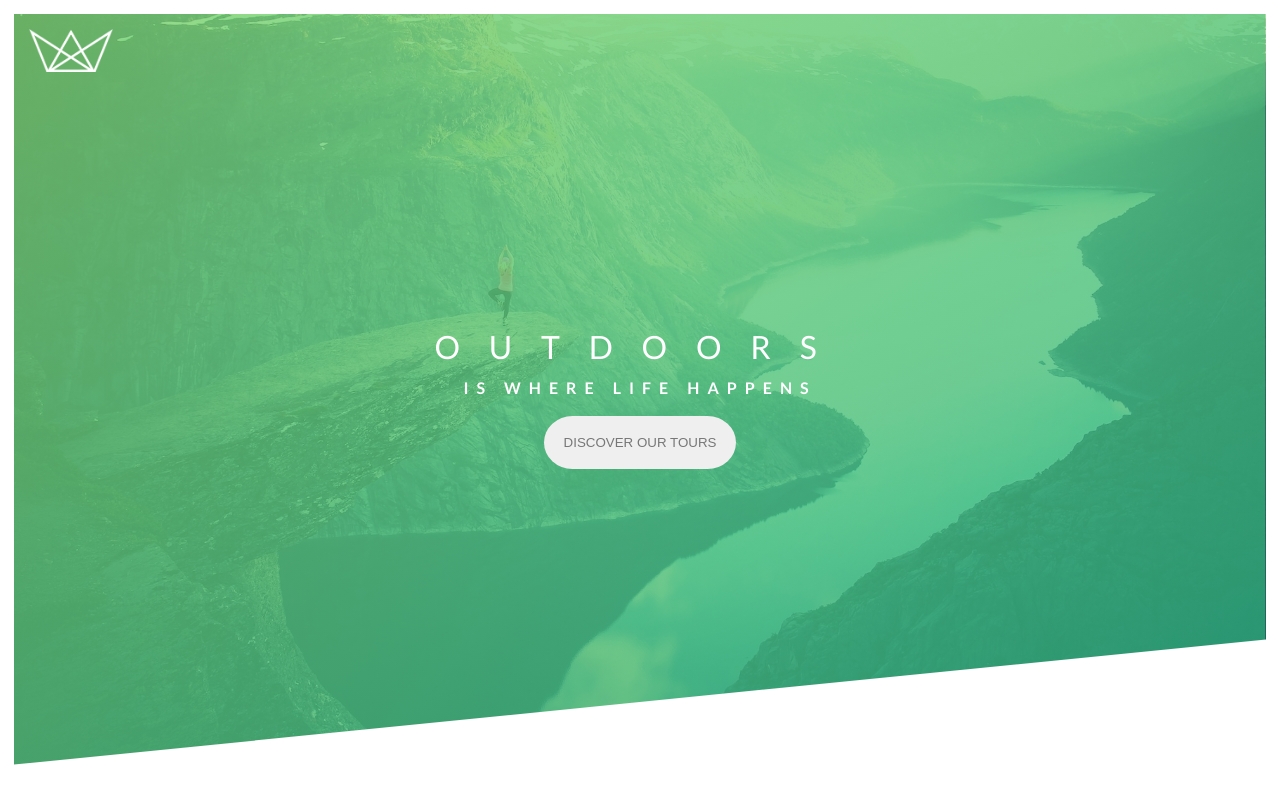
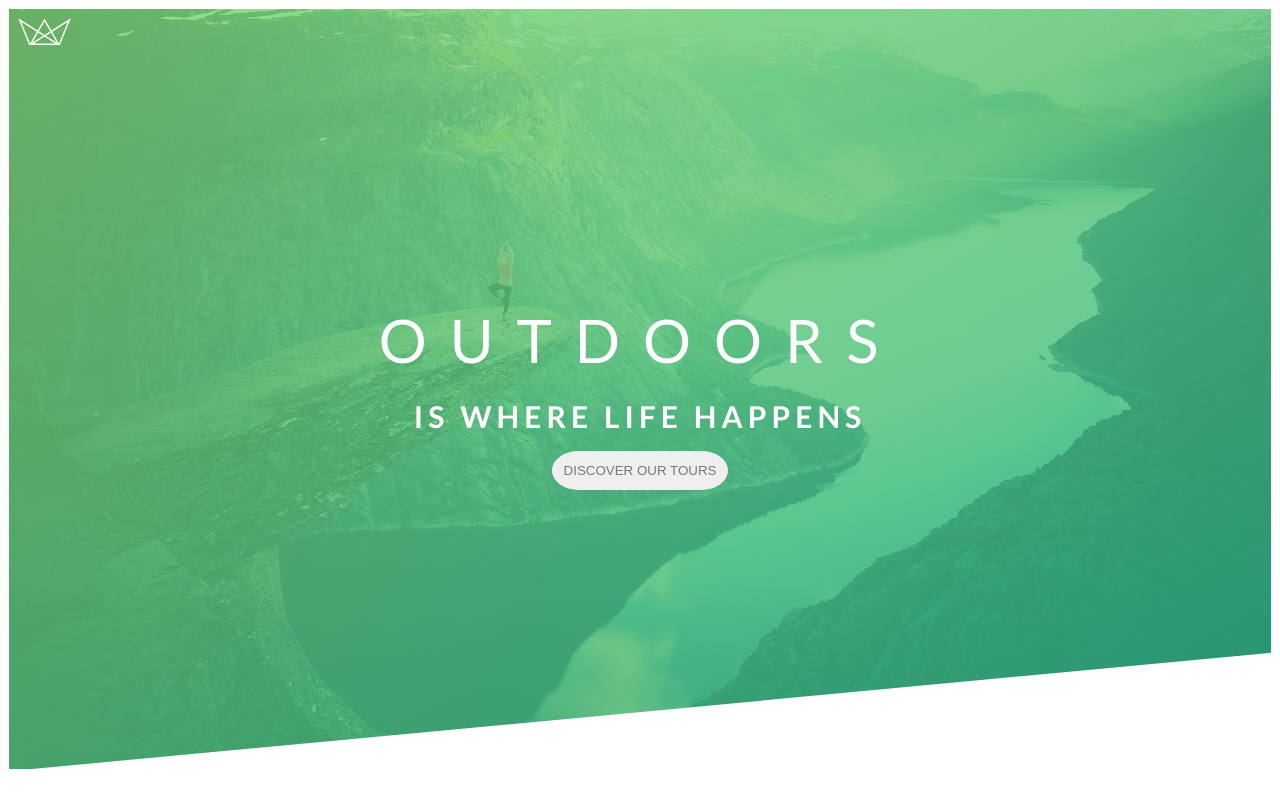
Before and after one commit to hanin77/Nature-tours-booking-landing-page, a PHP site: page / in a window 1280 px wide. Run offline with PHP 8.4, Linux system fonts and the light colour scheme; some libraries are stand-ins or nearby versions.

Commit message:
refactored code and implemented BEM for class naming

```diff
--- a/css/style.css
+++ b/css/style.css
@@ -7,20 +7,39 @@ Dark green: #28b485
 
 */
 
-* {
+*,
+*::after,
+*::before {
     margin: 0;
     padding:0;
-    box-sizing: border-box;
+    box-sizing: inherit;
 
+}
+
+html {
+    font-size: 62.5%;
+}
+
+@media only screen and (max-width:570px) {
+    html {
+        font-size: 37.5%;
+    }
+}
+
+@media only screen and (max-width:340px) {
+    html {
+        font-size: 25%;
+    }
 }
 
 body {
     font-family: 'Lato', sans-serif;
     font-weight: 400;
-    font-size: 16px;
+    font-size: 1.6rem;
     line-height: 1.7;
     color: #777;
-    padding: 0.9rem;
+    padding: .9rem;
+    box-sizing: border-box;
 }
 
 .header {
@@ -34,19 +53,16 @@ body {
         url('../img/hero.jpg');
     background-size: cover;
     background-position: top;
-    overflow: hidden;
-
 }
 
 
-.logo-box {
+.header__logo-box {
     position: absolute;
-    top: 0.9rem;
-    left: 0.9rem;
-
+    top: .9rem;
+    left: .9rem;
 }
 
-.logo {
+.header__logo {
     height: 2.7rem;
 
 }
@@ -56,23 +72,24 @@ body {
     position: absolute;
     width:0;
     height: 0;
-    bottom: 0;
-    border-bottom: 9rem solid white;
-    border-left: 90rem solid transparent;
-
+    bottom: -.3rem;
+    border-bottom: 15vh solid white;
+    border-left: 100vw solid transparent;
 }
 
-.headder__primary {
+.headding--primary {
     color: white;
-    letter-spacing: 1.8rem;
+    letter-spacing: 2.3rem;
+    font-size: 6rem;
     text-transform: uppercase;
     font-weight: 400;
     animation: elm-left-to-right 2s ease-in;
 }
 
-.headder__secondary {
+.headding--secondary {
     color: white;
     letter-spacing: 0.5rem;
+    font-size: 3rem;
     text-transform: uppercase;
     font-weight: 700;
     animation: elm-right-to-left 2s ease-in;
@@ -111,28 +128,33 @@ body {
     }
 }
 
-.header__button {
+.btn {
     color: #777;
-    border-color: white;
     padding: 1.2rem;
     margin-top:0.9rem;
     border-radius: 15% / 50%;
     border-style: none;
+}
+
+btn--animated {
     animation: elm-to-top 1s linear;
+}
+
+btn--white {
+    border-color: white;
+}
+
+.btn:hover {
+    transform: translateY(-.3rem);
+    box-shadow: 0 1rem 2rem rgba(0,0,0,.2);
 
 }
 
-.header__button:hover {
-    transform: translateY(-3px);
-    box-shadow: 0 10px 20px rgba(0,0,0,.2);
+.btn:active {
+    transform: translateY(-.1rem);
+    box-shadow: 0 1rem 2rem rgba(0,0,0,.2);
 
 }
-
-.header__button:active {
-    transform: translateY(-1px);
-    box-shadow: 0 10px 20px rgba(0,0,0,.2);
-
-}
-.header__button:focus {
+.btn:focus {
     outline: none;
 }
--- a/index.html
+++ b/index.html
@@ -14,12 +14,12 @@
     </head>
     <body>
         <header class="header">
-            <div class="logo-box">
-                <img class="logo" src="img/logo-white.png" alt="logo">
+            <div class="header__logo-box">
+                <img class="header__logo" src="img/logo-white.png" alt="logo">
             </div>
-            <h1 class="headder__primary">OUTDOORS</h1>
-            <h4 class="headder__secondary">IS WHERE LIFE HAPPENS</h4>
-            <button class="header__button">DISCOVER OUR TOURS</button>
+            <h1 class="headding--primary">OUTDOORS</h1>
+            <h4 class="headding--secondary">IS WHERE LIFE HAPPENS</h4>
+            <button class="btn btn--white btn--animated">DISCOVER OUR TOURS</button>
         </header>
 
     </body>
```
